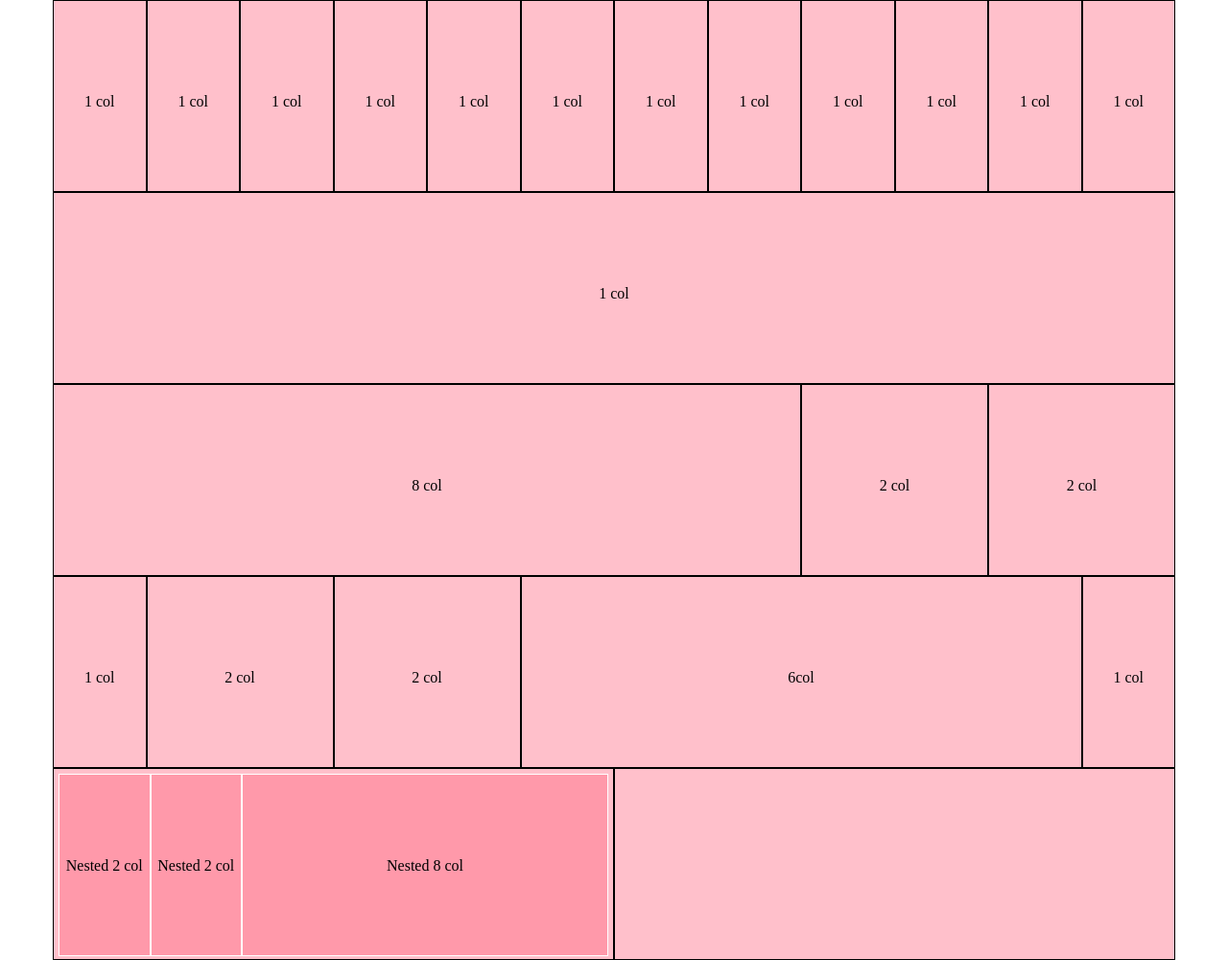
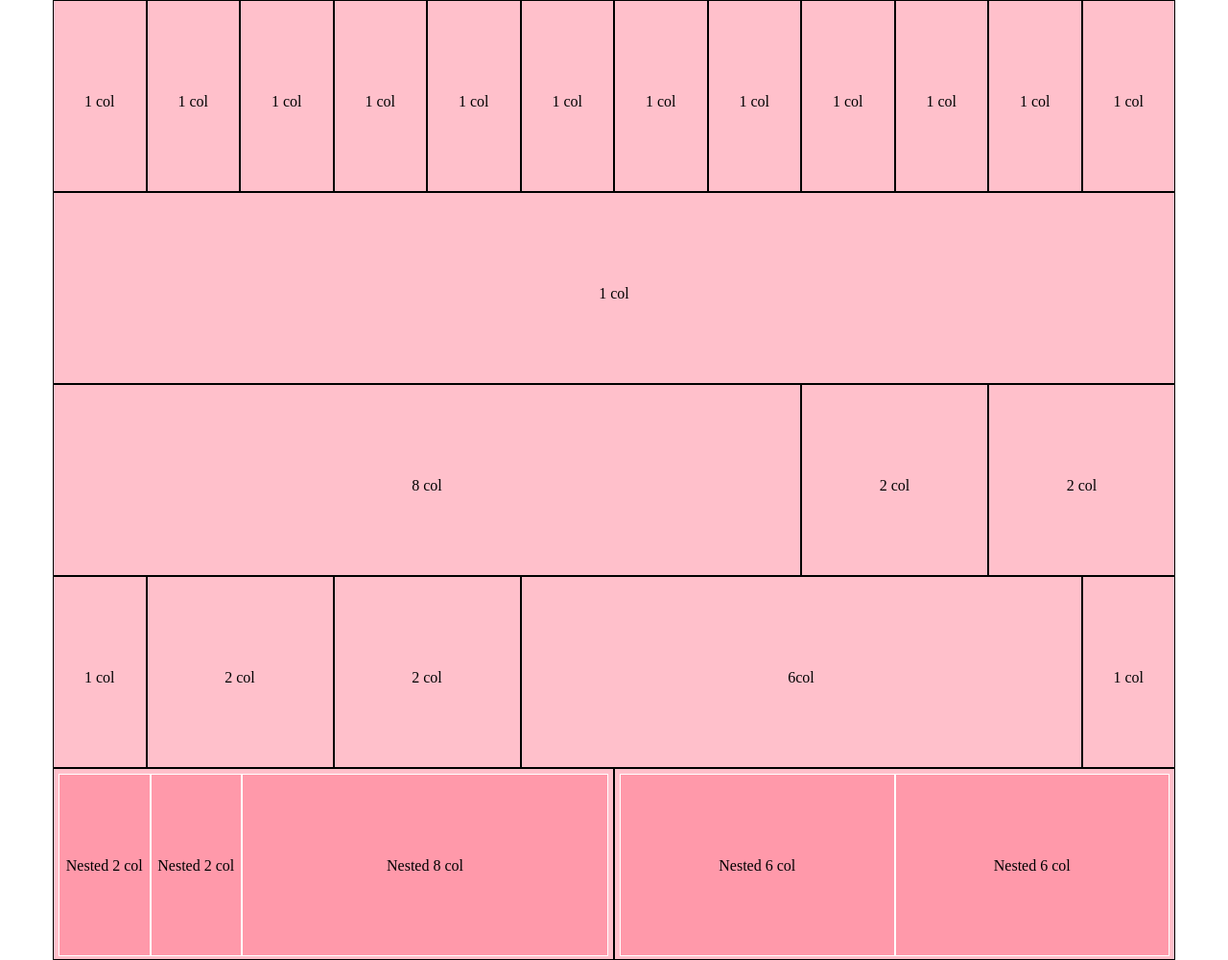
Before and after one commit to ClaudioDiCaprio/html-css-12bool, a plain HTML site: page index.html in a window 1280 px wide. Shown: the whole page at 96% size. Drawn offline with Linux system fonts and the light colour scheme.

Commit message:
finished

```diff
--- a/index.html
+++ b/index.html
@@ -109,7 +109,16 @@
                 </div>
             </div>
             <div class="col-xs-6">
-                <div class="box"></div>
+                <div class="box">
+                    <div class="row">
+                        <div class="col-xs-6">
+                            <div class="box_nested"> Nested 6 col </div>
+                        </div>
+                        <div class="col-xs-6">
+                            <div class="box_nested"> Nested 6 col </div>
+                        </div>
+                    </div>
+                </div>
             </div>
         </div>
         <!-- /5th_line -->
```
